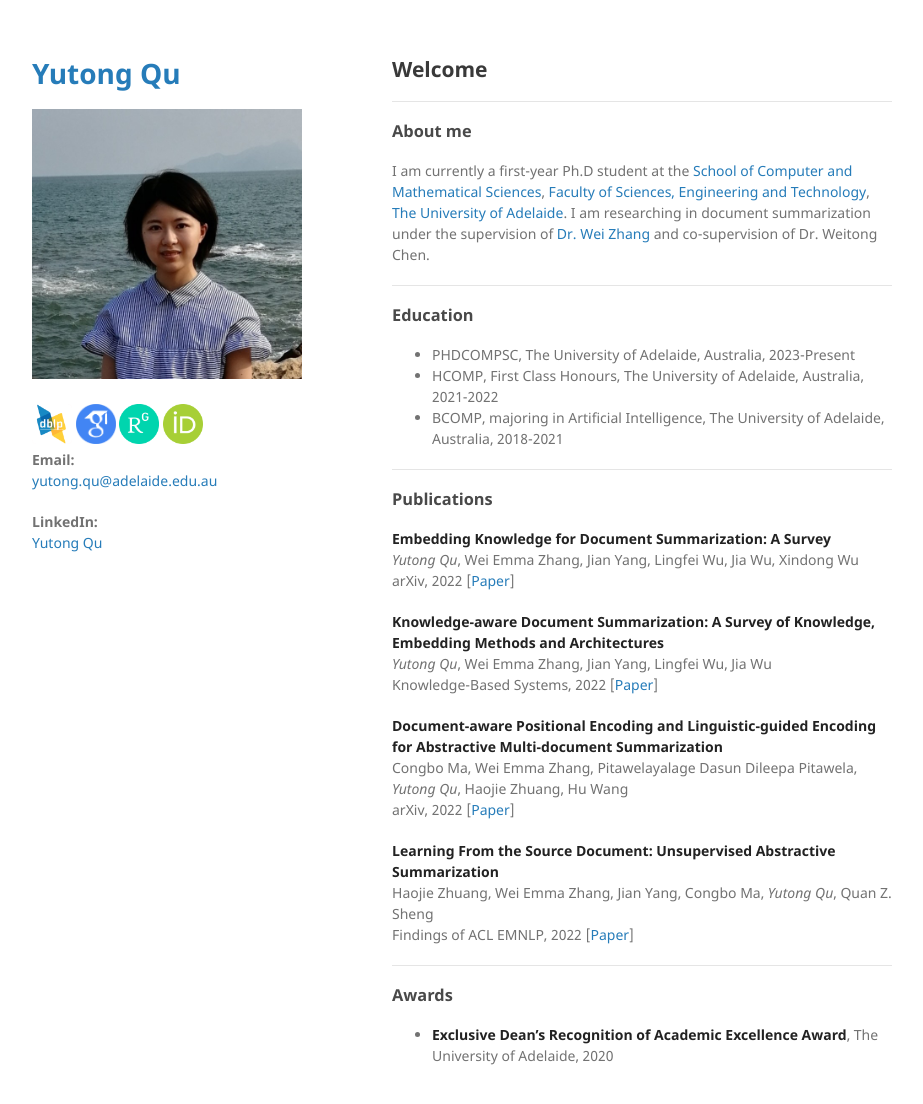
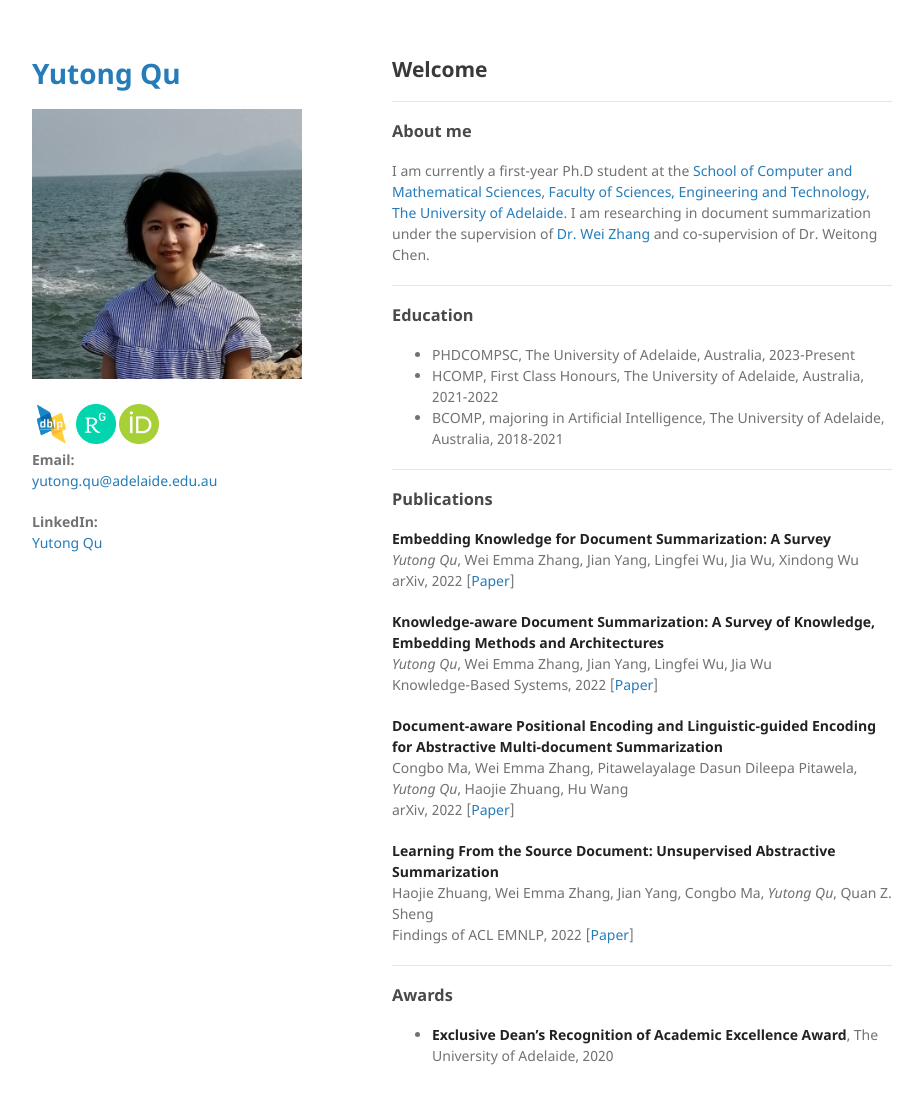
Before and after one commit to yutongqu/yutongqu.github.io, a Jekyll site: the page built from index.md, in a window 1280 px wide and 1136 px high. Shown: the top 1104 px of the window, without its empty margins (178-1101 px from the left). Built offline with Jekyll 4.4.1, drawn with Linux system fonts in a browser that asks for light colours; our own code applies the rules of GitHub Pages for plain Markdown files; the repository's description, which GitHub fills in, is left out.

Commit message:
Update default.html

```diff
--- a/_layouts/default.html
+++ b/_layouts/default.html
@@ -29,11 +29,11 @@
         </div>
         {% endif %}
 
-        {% if site.gscholar_logo %}
+<!--         {% if site.gscholar_logo %}
         <div class="" style="display: inline-block;">
           <a href="{{ site.gscholar_link }}"><img src="{{site.gscholar_logo | site.gscholar_link}}" alt="GS Logo" width="40" height="40" /></a>
         </div>
-        {% endif %}
+        {% endif %} -->
 
         {% if site.resgate_logo %}
         <div class="" style="display: inline-block;">
```
